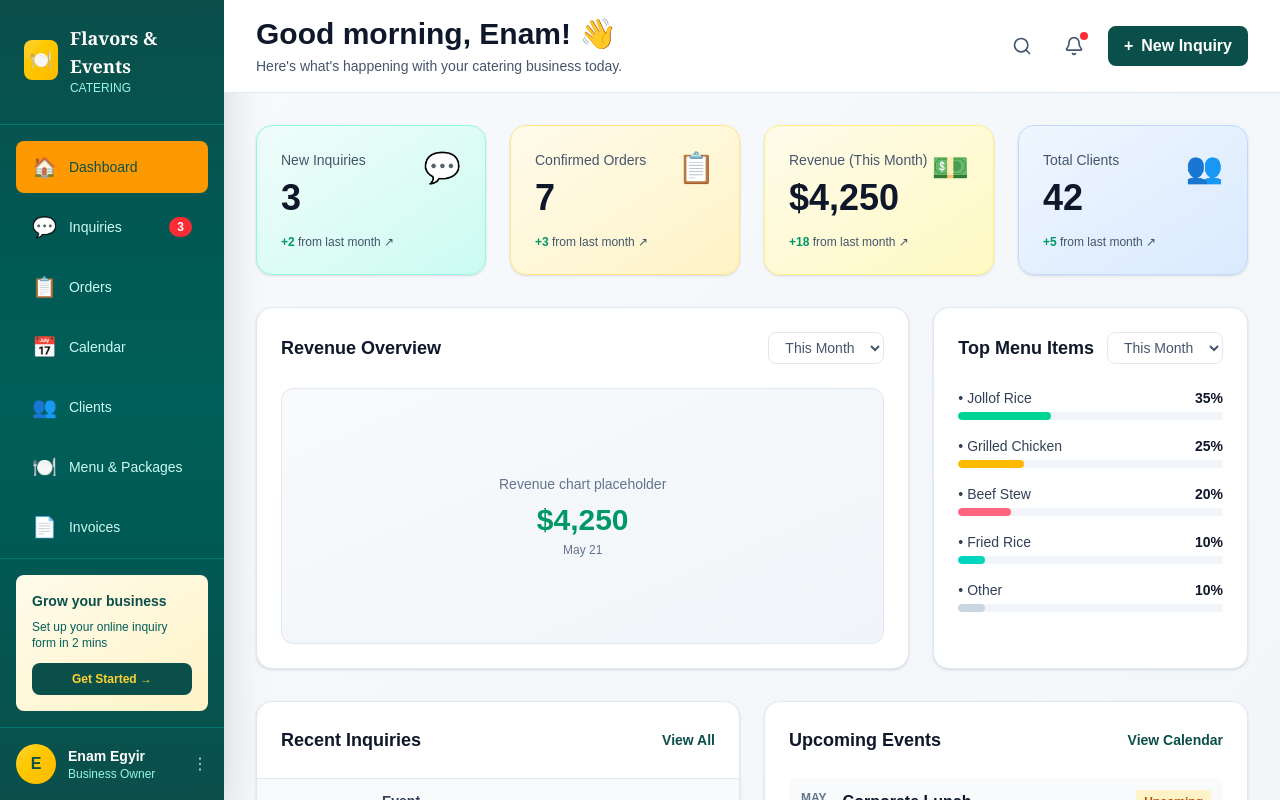
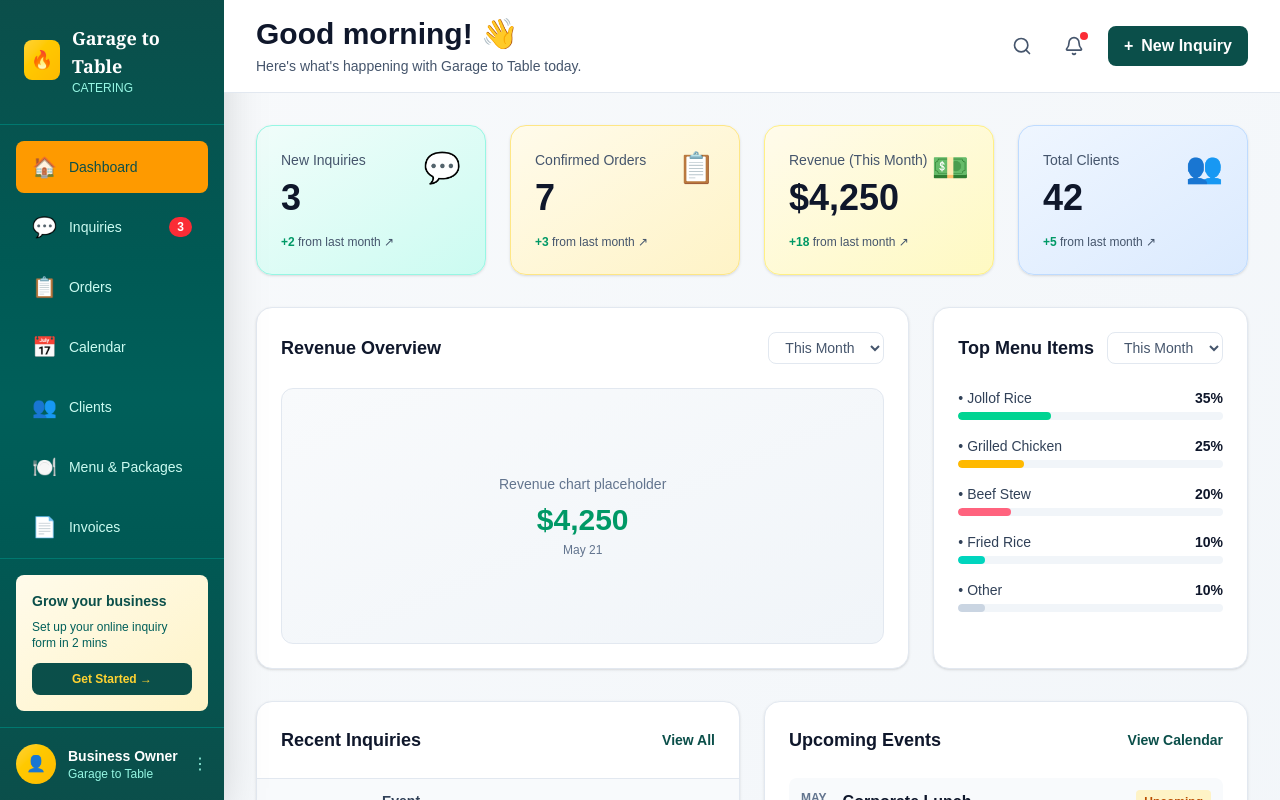
Before and after one commit to uniqename/catering-system, a Next.js app: page /catering in a window 1280 px wide. Shown: the top 800 px of the page. Built offline with nearby package versions, Linux system fonts and the light colour scheme; no server answers.

Commit message:
Update branding to Garage to Table

```diff
--- a/components/dashboard-redesign.tsx
+++ b/components/dashboard-redesign.tsx
@@ -111,10 +111,10 @@ export default function DashboardRedesign({ orders = [] }: { orders?: Order[] })
         <div className="p-6 border-b border-teal-700">
           <div className="flex items-center gap-3 mb-1">
             <div className="w-10 h-10 rounded-lg bg-gradient-to-br from-amber-300 to-amber-400 flex items-center justify-center text-teal-900 font-bold text-lg">
-              🍽️
+              🔥
             </div>
             <div>
-              <p className="font-serif text-lg font-bold">Flavors & Events</p>
+              <p className="font-serif text-lg font-bold">Garage to Table</p>
               <p className="text-xs text-teal-200">CATERING</p>
             </div>
           </div>
@@ -168,13 +168,13 @@ export default function DashboardRedesign({ orders = [] }: { orders?: Order[] })
         <div className="p-4 border-t border-teal-700">
           <div className="flex items-center gap-3 cursor-pointer group">
             <div className="w-10 h-10 rounded-full bg-gradient-to-br from-amber-300 to-amber-400 flex items-center justify-center text-teal-900 font-bold">
-              E
+              👤
             </div>
             <div className="flex-1 min-w-0">
-              <p className="text-sm font-semibold truncate">Enam Egyir</p>
-              <p className="text-xs text-teal-200 truncate">Business Owner</p>
+              <p className="text-sm font-semibold truncate">Business Owner</p>
+              <p className="text-xs text-teal-200 truncate">Garage to Table</p>
             </div>
-            <button className="text-teal-200 hover:text-white">⋮</button>
+            <button title="User menu" className="text-teal-200 hover:text-white">⋮</button>
           </div>
         </div>
       </div>
@@ -185,15 +185,15 @@ export default function DashboardRedesign({ orders = [] }: { orders?: Order[] })
         <div className="bg-white border-b border-slate-200 sticky top-0 z-30">
           <div className="px-8 py-4 flex items-center justify-between">
             <div>
-              <h1 className="text-3xl font-bold text-slate-900">Good morning, Enam! 👋</h1>
-              <p className="text-slate-600 text-sm mt-1">Here's what's happening with your catering business today.</p>
+              <h1 className="text-3xl font-bold text-slate-900">Good morning! 👋</h1>
+              <p className="text-slate-600 text-sm mt-1">Here's what's happening with Garage to Table today.</p>
             </div>
 
             <div className="flex items-center gap-4">
-              <button className="p-2 hover:bg-slate-100 rounded-lg transition">
+              <button title="Search" className="p-2 hover:bg-slate-100 rounded-lg transition">
                 <Search className="w-5 h-5 text-slate-600" />
               </button>
-              <button className="relative p-2 hover:bg-slate-100 rounded-lg transition">
+              <button title="Notifications" className="relative p-2 hover:bg-slate-100 rounded-lg transition">
                 <Bell className="w-5 h-5 text-slate-600" />
                 <span className="absolute top-1 right-1 w-2 h-2 bg-red-500 rounded-full"></span>
               </button>
@@ -265,7 +265,7 @@ export default function DashboardRedesign({ orders = [] }: { orders?: Order[] })
             <div className="col-span-2 bg-white rounded-2xl p-6 shadow-sm border border-slate-200">
               <div className="flex items-center justify-between mb-6">
                 <h2 className="text-lg font-bold text-slate-900">Revenue Overview</h2>
-                <select className="text-sm text-slate-600 border border-slate-200 rounded-lg px-3 py-1.5">
+                <select title="Time period" className="text-sm text-slate-600 border border-slate-200 rounded-lg px-3 py-1.5">
                   <option>This Month</option>
                   <option>Last Month</option>
                 </select>
@@ -284,7 +284,7 @@ export default function DashboardRedesign({ orders = [] }: { orders?: Order[] })
             <div className="bg-white rounded-2xl p-6 shadow-sm border border-slate-200">
               <div className="flex items-center justify-between mb-6">
                 <h2 className="text-lg font-bold text-slate-900">Top Menu Items</h2>
-                <select className="text-sm text-slate-600 border border-slate-200 rounded-lg px-3 py-1.5">
+                <select title="Time period" className="text-sm text-slate-600 border border-slate-200 rounded-lg px-3 py-1.5">
                   <option>This Month</option>
                 </select>
               </div>
```
